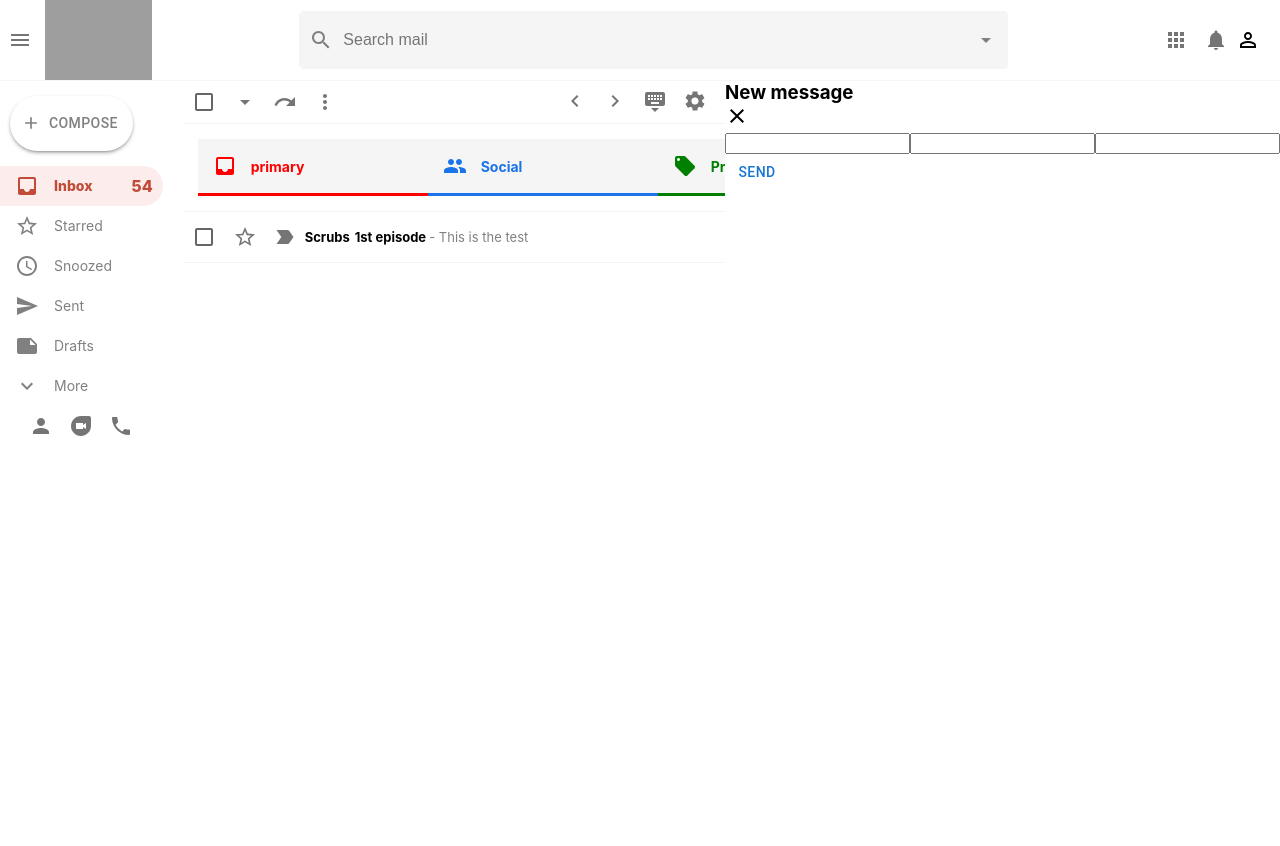
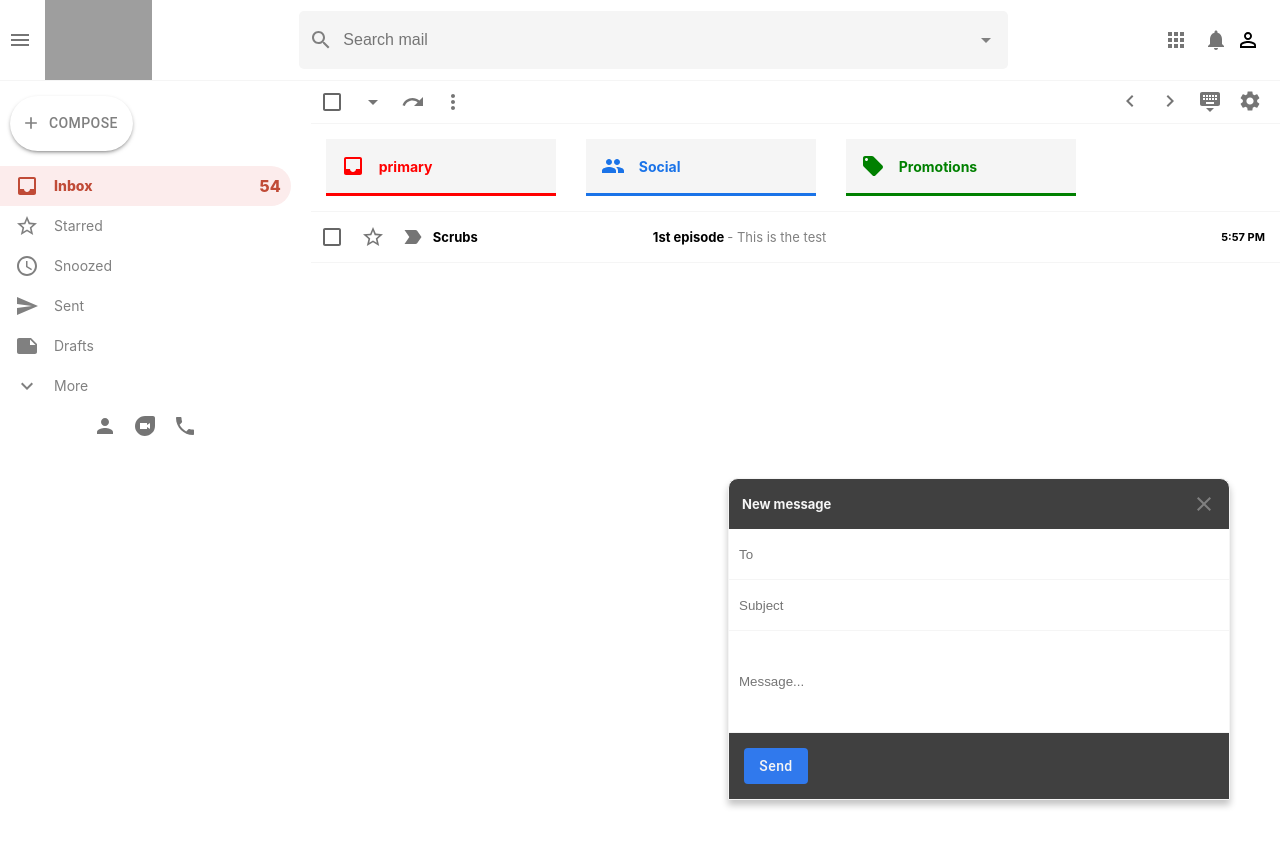
Before and after one commit to ksalpern/mail-clone-app, a React (Create React App) app: page / in a window 1280 px wide. Shown: the top 846 px of the page. Built offline with nearby package versions, Linux system fonts and the light colour scheme; grey boxes are pictures that could not be loaded.

Commit message:
add form for sending messages with styles

```diff
--- a/src/App.js
+++ b/src/App.js
@@ -20,8 +20,9 @@ function App() {
             <Route path="/mail" element={<Mail />} />
             <Route path="/" element={<EmailList />} />
           </Routes>
+
+        </div>
           <SendMail/>
-        </div>
       </div>
     </Router>
   );
--- a/src/SendMail.css
+++ b/src/SendMail.css
@@ -0,0 +1,57 @@
+.sendMail {
+    position: absolute;
+    bottom: 0;
+    right: 50px;
+    background-color: #404040;
+    width: 40%;
+    height: 40%;
+    max-width: 500px;
+    border-top-left-radius: 10px;
+    border-top-right-radius: 10px;
+    display: flex;
+    flex-direction: column;
+    border: 1px solid whitesmoke;
+    box-shadow: 0px 5px 7px 0px rgba(0, 0, 0, 0.24);
+}
+
+.sendMail__header {
+    padding: 13px;
+    display: flex;
+    justify-content: space-between;
+    align-items: center;
+    color: gray;
+}
+
+.sendMail__header> h3{
+    color:whitesmoke;
+    font-size: 13px;
+}
+
+.sendMail__send{
+    background-color: #3079ed !important;
+    text-transform: capitalize !important;
+    margin: 15px !important;
+    color: whitesmoke !important;
+}
+
+.endMail__close{
+    cursor: pointer;
+}
+
+.sendMail > form {
+    display: flex;
+    flex: 1;
+    flex-direction: column;
+}
+
+.sendMail > form > input{
+    height: 30px;
+    padding: 10px;
+    border: none;
+    border-bottom: 1px solid whitesmoke;
+    outline: none;
+}
+
+.sendMail__message{
+    flex: 1;
+}
--- a/src/SendMail.js
+++ b/src/SendMail.js
@@ -12,12 +12,16 @@ function SendMail() {
       </div>
 
       <form action="">
-        <input type="text" />
-        <input type="text" />
-        <input type="text" />
+        <input placeholder="To" type="text" />
+        <input placeholder="Subject" type="text" />
+        <input
+          placeholder="Message..."
+          className="sendMail__message"
+          type="text"
+        />
 
         <div className="sendMail__options">
-          <Button>Send</Button>
+          <Button className="sendMail__send">Send</Button>
         </div>
       </form>
     </div>
```
